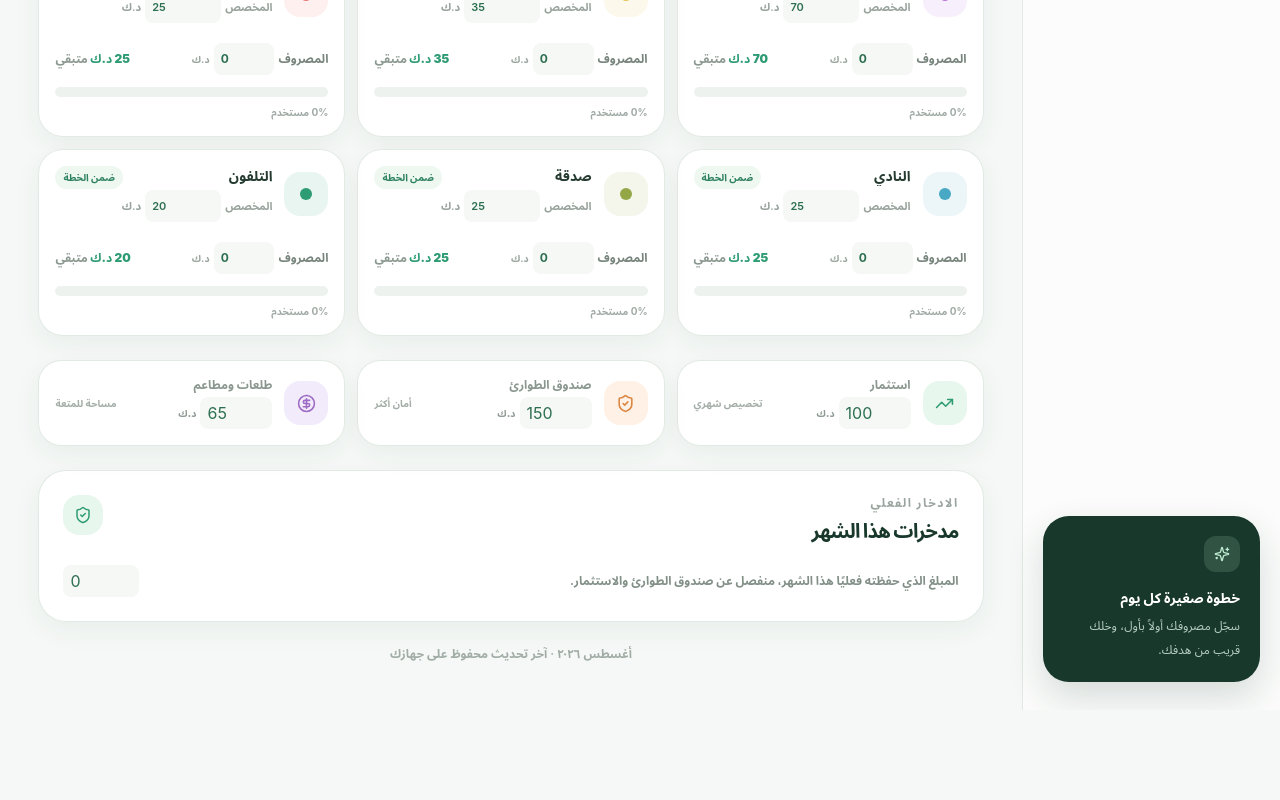
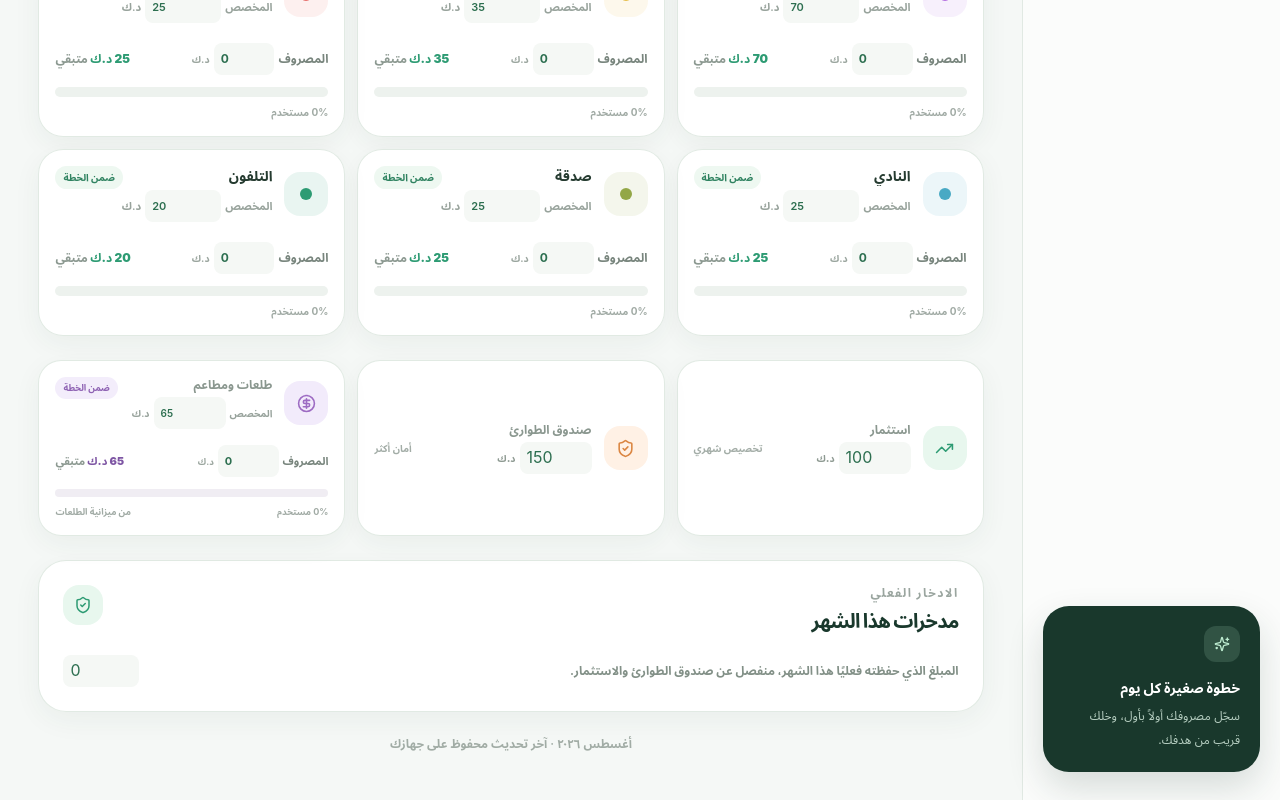
Before and after one commit to blitz21kw/mizan-personal-budget, a Next.js app: page / in a window 1280 px wide. Shown: the part 1476-2276 px from the top of the page. Before the commit the page ends 2186 px from the top, so only its background shows below. Built offline with nearby package versions, Linux system fonts and the light colour scheme.

Commit message:
Track outings spending separately

```diff
--- a/components/budget-app.tsx
+++ b/components/budget-app.tsx
@@ -218,6 +218,20 @@ export default function BudgetApp() {
     });
   }, []);
 
+  const updateOutingsSpent = useCallback((amount: number) => {
+    setState((previous) => {
+      const month = previous.months[previous.activeMonthKey];
+      if (!month) return previous;
+      return {
+        ...previous,
+        months: {
+          ...previous.months,
+          [previous.activeMonthKey]: { ...month, outingsSpent: amount },
+        },
+      };
+    });
+  }, []);
+
   const updateMonthValue = useCallback((field: "salary" | "deductions" | "totalSpent" | "savingsThisMonth", amount: number) => {
     setState((previous) => {
       const month = previous.months[previous.activeMonthKey];
@@ -300,7 +314,7 @@ export default function BudgetApp() {
         <main className="app-main-shell min-w-0 flex-1 sm:px-7 sm:pt-7 lg:px-10 lg:py-9">
           <div className="app-content mx-auto max-w-[1180px]">
             <TopBar activeView={activeView} onChange={changeView} />
-            {activeView === "dashboard" && <DashboardView month={activeMonth} onMonthChange={selectMonth} onUpdateMonthValue={updateMonthValue} onUpdateCategoryBudget={updateCategoryBudget} onUpdateCategorySpent={updateCategorySpent} onUpdateReserve={updateReserve} onTransferSurplus={transferSurplus} onAddExpense={() => changeView("add")} onOpenSettings={() => changeView("settings")} onOpenTransactions={() => changeView("transactions")} onOpenHistory={() => changeView("history")} />}
+            {activeView === "dashboard" && <DashboardView month={activeMonth} onMonthChange={selectMonth} onUpdateMonthValue={updateMonthValue} onUpdateCategoryBudget={updateCategoryBudget} onUpdateCategorySpent={updateCategorySpent} onUpdateReserve={updateReserve} onUpdateOutingsSpent={updateOutingsSpent} onTransferSurplus={transferSurplus} onAddExpense={() => changeView("add")} onOpenSettings={() => changeView("settings")} onOpenTransactions={() => changeView("transactions")} onOpenHistory={() => changeView("history")} />}
             {activeView === "add" && <AddExpenseView month={activeMonth} onSave={addExpense} onCancel={() => changeView("dashboard")} />}
             {activeView === "settings" && <SettingsView month={activeMonth} onSave={saveSettings} />}
             {activeView === "history" && <HistoryView months={state.months} activeMonthKey={state.activeMonthKey} monthKeys={monthKeys} onMonthChange={selectMonth} onCreateMonth={createNewMonth} />}
--- a/components/dashboard-view.tsx
+++ b/components/dashboard-view.tsx
@@ -28,6 +28,7 @@ type DashboardViewProps = {
   onUpdateCategoryBudget: (categoryId: string, budget: number) => void;
   onUpdateCategorySpent: (categoryId: string, spent: number) => void;
   onUpdateReserve: (field: ReserveField, amount: number) => void;
+  onUpdateOutingsSpent: (amount: number) => void;
   onTransferSurplus: (investmentPercent: number, emergencyPercent: number) => void;
   onAddExpense: () => void;
   onOpenSettings: () => void;
@@ -42,6 +43,7 @@ export default function DashboardView({
   onUpdateCategoryBudget,
   onUpdateCategorySpent,
   onUpdateReserve,
+  onUpdateOutingsSpent,
   onTransferSurplus,
   onAddExpense,
   onOpenSettings,
@@ -228,7 +230,7 @@ export default function DashboardView({
       <section className="grid gap-3 sm:grid-cols-3">
         <ReserveCard label="استثمار" value={month.investment} helper="تخصيص شهري" icon={TrendingUp} tone="mint" onChange={(amount) => onUpdateReserve("investment", amount)} />
         <ReserveCard label="صندوق الطوارئ" value={month.emergencyFund} helper="أمان أكثر" icon={ShieldCheck} tone="peach" onChange={(amount) => onUpdateReserve("emergencyFund", amount)} />
-        <ReserveCard label="طلعات ومطاعم" value={month.outings} helper="مساحة للمتعة" icon={CircleDollarSign} tone="lavender" onChange={(amount) => onUpdateReserve("outings", amount)} />
+        <OutingsCard allocated={month.outings} spent={month.outingsSpent} onAllocatedChange={(amount) => onUpdateReserve("outings", amount)} onSpentChange={onUpdateOutingsSpent} />
       </section>
 
       <section className="surface-card rounded-[28px] p-5 sm:p-6">
@@ -411,6 +413,47 @@ function ReserveCard({ label, value, helper, icon: Icon, tone, onChange }: { lab
   );
 }
 
+function OutingsCard({ allocated, spent, onAllocatedChange, onSpentChange }: { allocated: number; spent: number; onAllocatedChange: (amount: number) => void; onSpentChange: (amount: number) => void }) {
+  const remaining = allocated - spent;
+  const ratio = allocated > 0 ? spent / allocated : spent > 0 ? 1 : 0;
+  const isOver = remaining < 0;
+  const isApproaching = ratio >= 0.8 && !isOver;
+  const statusLabel = isOver ? "تجاوزت الحد" : isApproaching ? "اقتربت من الحد" : "ضمن الخطة";
+  const statusClass = isOver ? "bg-[#fff0ee] text-[#c65b57]" : isApproaching ? "bg-[#fff5e9] text-[#c17d2f]" : "bg-[#f3edfb] text-[#8e62b3]";
+
+  return (
+    <article className={`reserve-card surface-card rounded-[23px] p-4 ${isOver ? "border-[#f1c1bc] bg-[#fffafa]" : ""}`}>
+      <div className="flex items-start justify-between gap-3">
+        <div className="flex min-w-0 items-center gap-3">
+          <span className="flex size-11 shrink-0 items-center justify-center rounded-[16px] bg-[#f2ebfb] text-[#9d6bc3]"><CircleDollarSign className="size-[19px]" /></span>
+          <div className="min-w-0">
+            <p className="truncate text-xs font-bold text-[#8a978f]">طلعات ومطاعم</p>
+            <div className="mt-1 flex items-center gap-1 text-[10px] font-semibold text-[#98a39c]">
+              <span>المخصص</span>
+              <BudgetAmountInput value={allocated} label="مخصص طلعات ومطاعم" onCommit={onAllocatedChange} compact />
+              <span>د.ك</span>
+            </div>
+          </div>
+        </div>
+        <span className={`shrink-0 rounded-full px-2 py-1 text-[9px] font-extrabold ${statusClass}`}>{statusLabel}</span>
+      </div>
+
+      <div className="mt-4 flex items-center justify-between gap-2 text-[11px]">
+        <span className="flex items-center gap-1 font-bold text-[#78857d]">المصروف <InlineMoneyInput value={spent} label="المصروف في طلعات ومطاعم" onCommit={onSpentChange} compact /> <span className="text-[9px] text-[#9aa59e]">د.ك</span></span>
+        <span className={`number-ltr whitespace-nowrap font-black ${isOver ? "text-[#d55d59]" : "text-[#7e56a4]"}`}>{isOver ? `−${formatMoney(Math.abs(remaining))}` : formatMoney(remaining)} <span className="font-bold text-[#8c9991]">متبقي</span></span>
+      </div>
+
+      <div className="mt-3 h-2 overflow-hidden rounded-full bg-[#f0edf3]">
+        <div className="h-full rounded-full transition-all" style={{ width: `${Math.min(100, Math.max(0, ratio * 100))}%`, backgroundColor: isOver ? "#db645d" : isApproaching ? "#ed9a4d" : "#9d6bc3" }} />
+      </div>
+      <div className="mt-2 flex items-center justify-between text-[9px] font-bold text-[#a0aaa4]">
+        <span>{Math.round(ratio * 100)}% مستخدم</span>
+        <span>{isOver ? "تجاوزت المخصص" : "من ميزانية الطلعات"}</span>
+      </div>
+    </article>
+  );
+}
+
 function BudgetAmountInput({ value, label, onCommit, compact = false }: { value: number; label: string; onCommit: (value: number) => void; compact?: boolean }) {
   const [draft, setDraft] = useState(String(value));
 
--- a/lib/storage.ts
+++ b/lib/storage.ts
@@ -24,6 +24,7 @@ export function createMonth(monthKey = getMonthKey(new Date()), template?: Month
     investment: 0,
     emergencyFund: 0,
     outings: 0,
+    outingsSpent: 0,
     reserveAllocationMode: "auto",
     surplusTransferred: 0,
   };
@@ -102,6 +103,7 @@ function normalizeMonth(monthKey: string, value: unknown, fallback?: MonthData):
     investment,
     emergencyFund,
     outings,
+    outingsSpent: Math.max(0, numberOr(candidate.outingsSpent, 0)),
     reserveAllocationMode,
     surplusTransferred: Math.max(0, numberOr(candidate.surplusTransferred, fallback?.surplusTransferred ?? 0)),
   };
--- a/lib/types.ts
+++ b/lib/types.ts
@@ -36,6 +36,7 @@ export type MonthData = {
   investment: number;
   emergencyFund: number;
   outings: number;
+  outingsSpent: number;
   reserveAllocationMode: ReserveAllocationMode;
   surplusTransferred: number;
 };
```
